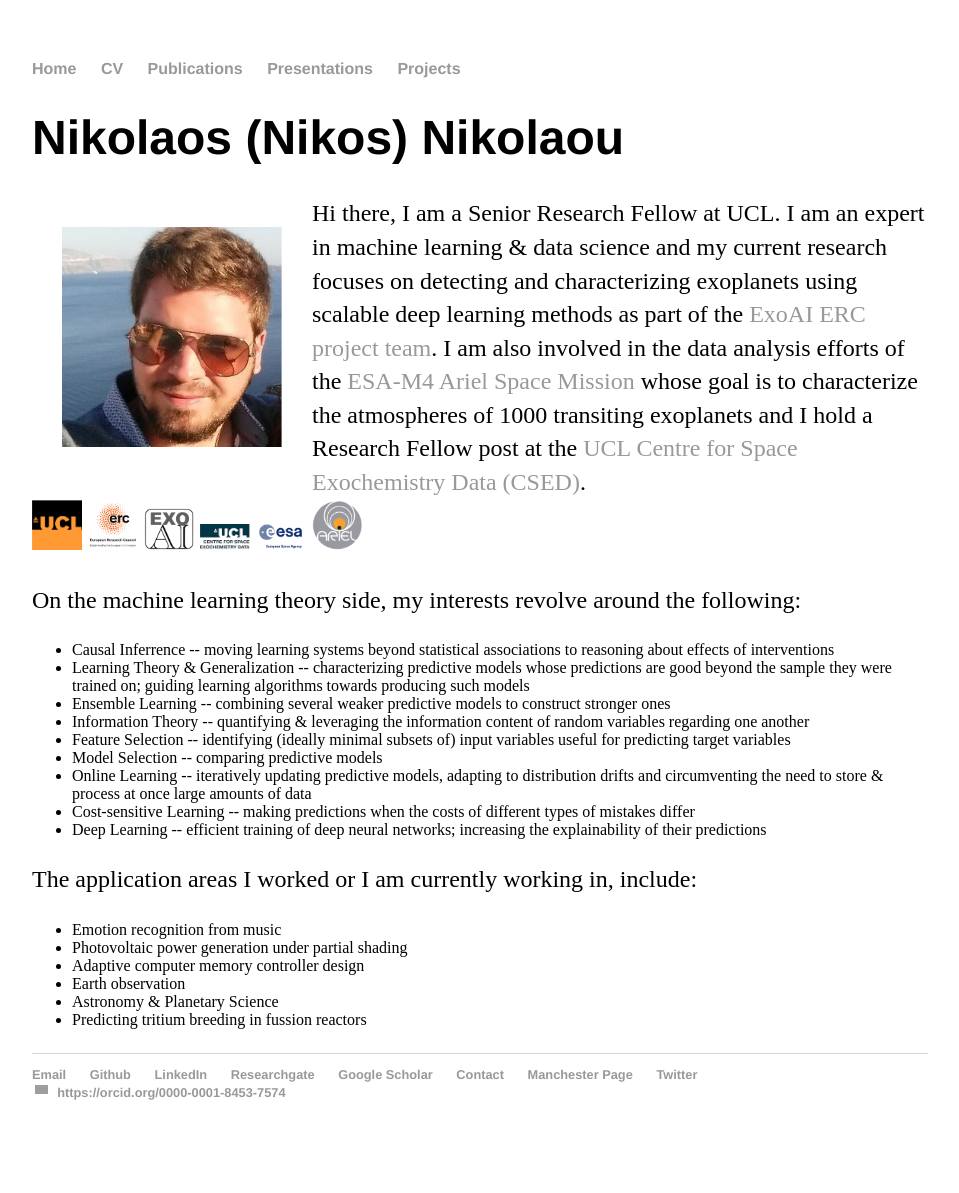
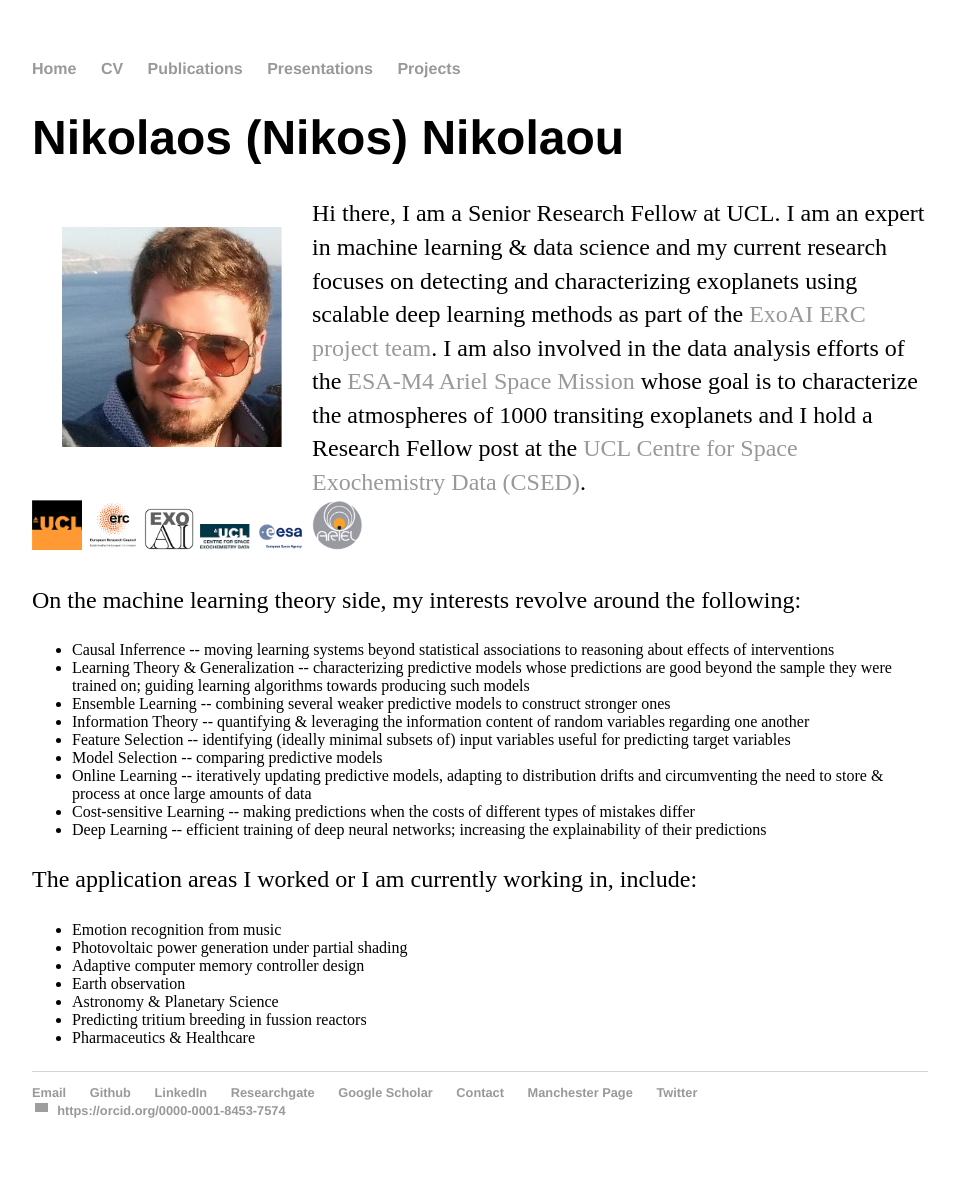
Before and after one commit to nnikolaou/nnikolaou.github.io, a Jekyll site: the page index.html, which Jekyll copies as it is, in a window 1280 px wide. Shown: the whole page, without its empty margins (160-1119 px from the left). Built offline with Jekyll 4.4.1, drawn with Linux system fonts in a browser that asks for light colours; grey boxes are pictures that could not be loaded.

Commit message:
Update index.html

```diff
--- a/index.html
+++ b/index.html
@@ -67,6 +67,7 @@
    <li>Earth observation</li>
    <li>Astronomy &amp Planetary Science</li>
    <li>Predicting tritium breeding in fussion reactors </li>
+   <li>Pharmaceutics &amp Healthcare</li>
 </ul>
 </p>
 
```
